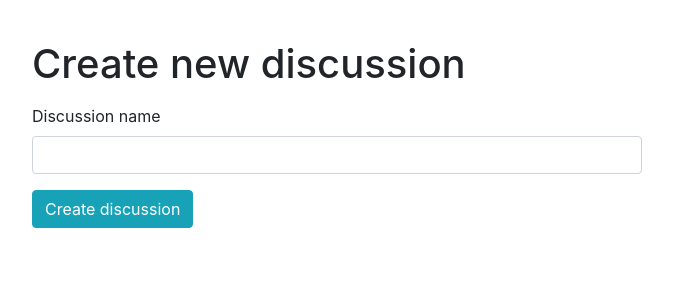
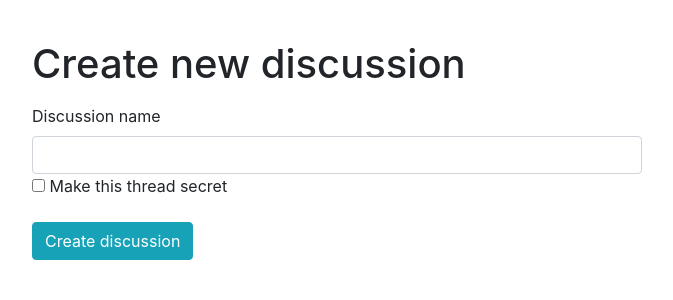
Before and after one commit to qubelka/book-forum, a Flask app: a page that uses application/templates/topics/new_thread.html in a window 1280 px wide. Shown: the part 56-356 px from the top of the page, without its empty margins (303-976 px from the left). Run offline with Flask 2, Linux system fonts and the light colour scheme; a user stored in the database is signed in; tables that the repository leaves empty hold one stand-in row (values such as "Sample post"); some libraries are stand-ins or nearby versions.

Commit message:
Add hidden form for creating secret threads in new_thread.html

```diff
--- a/application/__init__.py
+++ b/application/__init__.py
@@ -1,4 +1,4 @@
-from flask import Flask
+from flask import Flask, session
 from flask_sqlalchemy import SQLAlchemy
 from flask_security import Security, SQLAlchemyUserDatastore
 from flask_admin import Admin
--- a/application/routes.py
+++ b/application/routes.py
@@ -1,4 +1,4 @@
-from flask import render_template, flash, redirect, url_for, request
+from flask import render_template, flash, redirect, request
 from application import app
 from application.topics.models import Thread, Message, Topic
 
@@ -18,7 +18,9 @@ def result():
         result_thread = Thread.query.filter(Thread.name.contains(query)).all()
         result_topic = Topic.query.filter(Topic.name.contains(query)).all()
 
-    return render_template("result.html", result_msg=result_msg, result_thread=result_thread, result_topic=result_topic, query=query)
+        return render_template("result.html", result_msg=result_msg, result_thread=result_thread, result_topic=result_topic, query=query)
+
+    return redirect("/")
 
 @app.route("/success/<type>")
 def success(type):
@@ -30,7 +32,8 @@ def success(type):
         flash('You have been successfully logged out.', category='success')
     else:
         flash(f'Path \'success/{type}\' does not exist.', category='warning')
-    return redirect('/')
+
+    return redirect('/result')
 
 @app.errorhandler(404)
 def error404(error):
--- a/application/security/forms.py
+++ b/application/security/forms.py
@@ -2,6 +2,5 @@ from flask_security.forms import RegisterForm
 from wtforms import StringField
 from wtforms.validators import DataRequired, Length
 
-
 class ExtendedRegisterForm(RegisterForm):
     username = StringField("Username", [DataRequired(), Length(min=4, message="Username should be at least 4 characters long.")])
--- a/application/templates/topics/new_thread.html
+++ b/application/templates/topics/new_thread.html
@@ -14,6 +14,12 @@
             {{ form.hidden_tag() }}
             {{ form.name.label(class="control-label") }}
             {{ form.name(class="form-control") }}
+            {{ form.checkbox(onchange='show_form()') }}
+            {{ form.checkbox.label(class="control-label") }}
+            <div class="secret_thread_form" style="display: none">
+                Please choose users, who will be able to see the secret thread and the messages associated with it:<br>
+                {{ form.users(class="form-control") }}
+            </div>
         </div>
 
         <span class="error">
@@ -26,4 +32,16 @@
 
         <button type="submit" class="btn btn-info">Create discussion</button>
     </form>
+
+    <script>
+        const show_form = () => {
+          let form = document.querySelector('.secret_thread_form');
+
+          if (form.style.display === 'none') {
+              form.style.display = 'block';
+          } else {
+             form.style.display = 'none';
+          }
+        };
+    </script>
 {% endblock %}
--- a/application/topics/forms.py
+++ b/application/topics/forms.py
@@ -1,10 +1,12 @@
 from flask_wtf import FlaskForm
-from wtforms import StringField, TextAreaField
+from wtforms import StringField, TextAreaField, BooleanField, SelectField
 from wtforms.validators import DataRequired, Length
 
 class ThreadForm(FlaskForm):
     name = StringField('Discussion name', [DataRequired(), Length(min=4, message="Discussion name should be at least 4 characters long."),
                                            Length(max=70, message="Discussion name can be max 70 characters long.")])
+    checkbox = BooleanField('Make this thread secret')
+    users = SelectField('Users', choices=[])
 
 class MsgForm(FlaskForm):
     body = TextAreaField('Message body', [DataRequired(), Length(max=255, message="Message title can be max 255 characters long.")])
```
Also changed, not shown: application/topics/topics_bp.py (line endings or trailing spaces).
